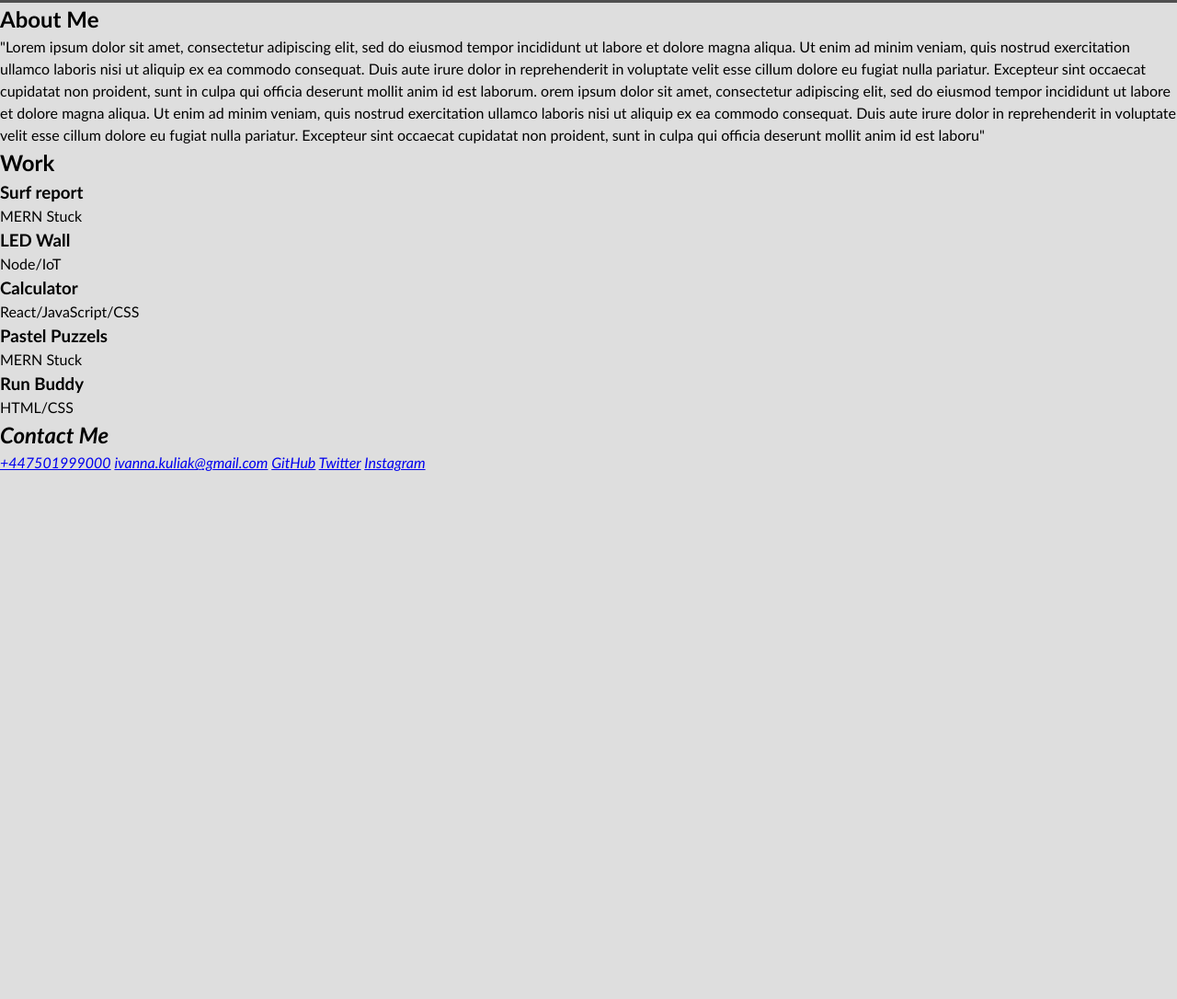
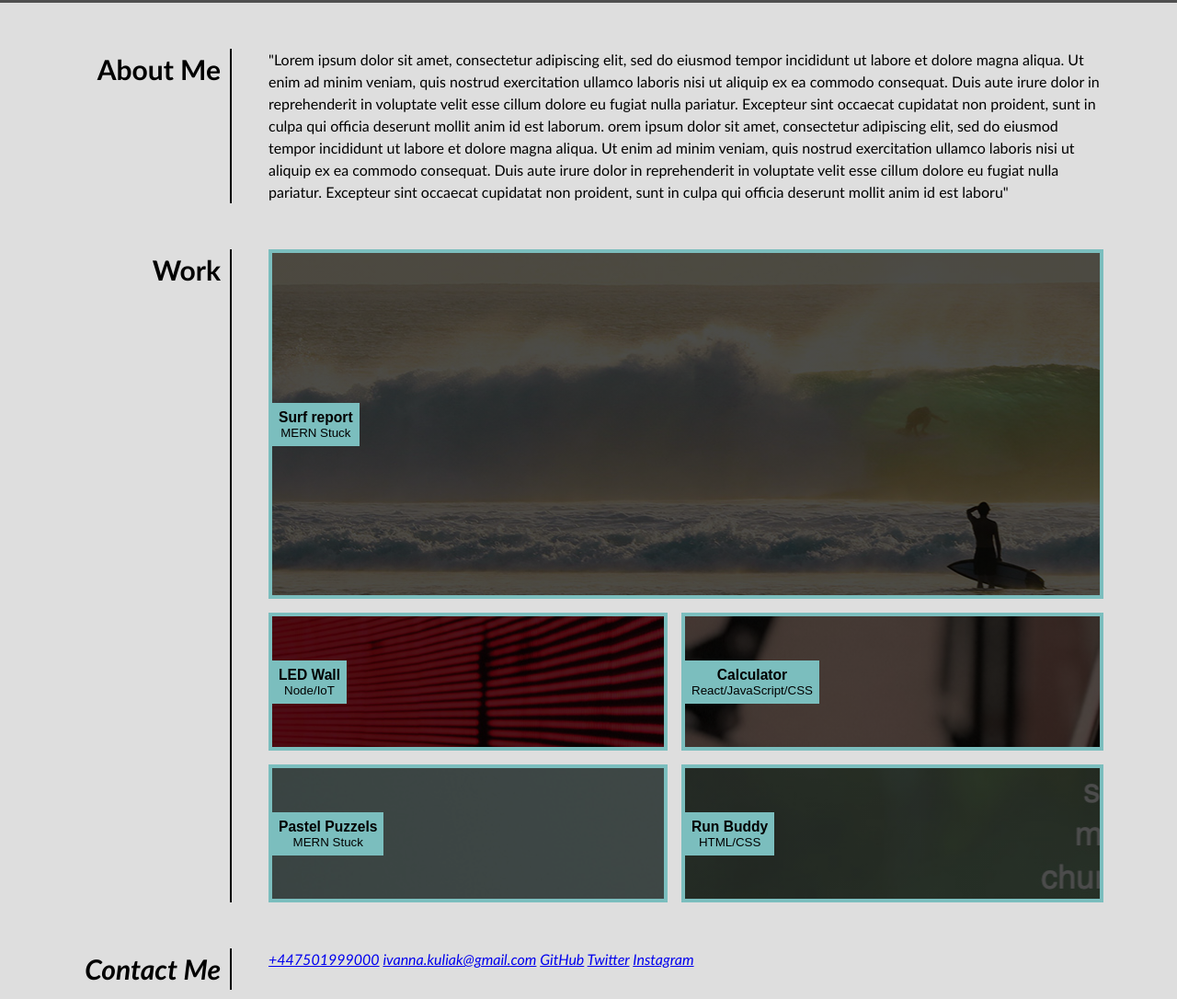
Before and after one commit to Ivanna0803/module-2-portfolio, a plain HTML site: page index.html in a window 1280 px wide. Shown: the part 316-1402 px from the top of the page at 92% size. Before the commit the page ends 831 px from the top, so only its background shows below. Drawn offline with Linux system fonts and the light colour scheme; grey boxes are pictures that could not be loaded.

Commit message:
add content to main section

```diff
--- a/css/style.css
+++ b/css/style.css
@@ -69,3 +69,110 @@ nav ul li a {
   padding-inline: 10px;
   color: antiquewhite;
 }
+
+.page-section {
+  display: flex;
+  flex-direction: row;
+  align-content: stretch;
+  justify-content: flex-start;
+  align-items: stretch;
+  margin: 10px;
+  padding-top: 40px;
+  padding-right: 50px;
+}
+
+.page-section h2 {
+  width: 20%;
+  margin-right: 40px;
+  float: left;
+  border-right: solid 2px;
+  font-size: 30px;
+  text-align: right;
+  padding-right: 10px;
+}
+
+.page-section-content {
+  width: 75%;
+}
+
+.grid-container {
+  display:grid;
+  gap: 15px;
+}
+
+.container1,
+.container2,
+.container3,
+.container4,
+.container5 {
+  border: 4px solid rgb(123, 190, 190);
+}
+
+.container1 {
+  grid-column: 1/5;
+  height: 380px;
+  background-image: linear-gradient(rgba(0, 0, 0, 0.7), rgba(0, 0, 0, 0.7)), url(../images/02-portfolio-4.jpg);
+  background-position: left;
+}
+
+.container1:hover {
+  background-image: url(../images/02-portfolio-4.jpg);
+}
+
+.container2 {
+  grid-row: 2;
+  grid-column: 1/3;
+  height: 150px;
+  background-image: linear-gradient(rgba(0, 0, 0, 0.7), rgba(0, 0, 0, 0.7)), url(../images/02-portfolio-1.jpg);
+  background-position: left;
+}
+
+.container2:hover {
+  background-image: url(../images/02-portfolio-1.jpg);
+}
+
+.container3 {
+  grid-row: 2;
+  grid-column: 3/5;
+  height: 150px;
+  background-image: linear-gradient(rgba(0, 0, 0, 0.7), rgba(0, 0, 0, 0.7)), url(../images/02-portfolio-2.jpg);
+  background-position: left;
+
+}
+
+.container3:hover {
+  background-image: url(../images/02-portfolio-2.jpg);
+}
+
+.container4 {
+  grid-row: 3;
+  grid-column: 1/3;
+  height: 150px;
+  background-image: linear-gradient(rgba(0, 0, 0, 0.7), rgba(0, 0, 0, 0.7)), url(../images/02-portfolio-3.jpg);
+  background-position: left;
+
+}
+
+.container4:hover {
+  background-image: url(../images/02-portfolio-3.jpg);
+}
+
+.container5 {
+  grid-row: 3;
+  grid-column: 3/5;
+  height: 150px;
+  background-image: linear-gradient(rgba(0, 0, 0, 0.7), rgba(0, 0, 0, 0.7)), url(../images/02-run-buddy.jpg);
+  background-position: left;
+
+}
+
+.container5:hover {
+  background-image: url(../images/02-run-buddy.jpg);
+}
+
+.button-text {
+  background-color: rgb(123, 190, 190);
+  text-align: center;
+  padding: 7px;
+  float: left;
+}
--- a/index.html
+++ b/index.html
@@ -34,7 +34,7 @@
 
   <main class="page-wrapper">
     <!-- about me -->
-    <section class="page-section" id="about">
+    <section class="page-section" id="about-me">
       <h2>About Me</h2>
       <p class="page-section-content">"Lorem ipsum dolor sit amet, consectetur adipiscing elit, sed do eiusmod tempor incididunt ut labore et dolore magna aliqua. Ut enim ad minim veniam, quis nostrud exercitation ullamco laboris nisi ut aliquip ex ea commodo consequat. Duis aute irure dolor in reprehenderit in voluptate velit esse cillum dolore eu fugiat nulla pariatur. Excepteur sint occaecat cupidatat non proident, sunt in culpa qui officia deserunt mollit anim id est laborum. orem ipsum dolor sit amet, consectetur adipiscing elit, sed do eiusmod tempor incididunt ut labore et dolore magna aliqua. Ut enim ad minim veniam, quis nostrud exercitation ullamco laboris nisi ut aliquip ex ea commodo consequat. Duis aute irure dolor in reprehenderit in voluptate velit esse cillum dolore eu fugiat nulla pariatur. Excepteur sint occaecat cupidatat non proident, sunt in culpa qui officia deserunt mollit anim id est laboru"</p>
     </section>
@@ -42,37 +42,44 @@
     <!-- portfolio container -->
     <section class="page-section" id="work">
       <h2>Work</h2>
-      <div class="page-section-content">
-
-        <div>
+      <div class="page-section-content grid-container">
+        <button class="container1">
+          <div class="button-text">
             <h3>Surf report</h3>
             <p>MERN Stuck</p>
           </div>
+        </button>
 
-        <div>
+        <button class="container2">
+          <div class="button-text">
             <h3>LED Wall</h3>
             <p>Node/IoT</p>
           </div>
+        </button>
 
-        <div>
+        <button class="container3">
+          <div class="button-text">
             <h3>Calculator</h3>
             <p>React/JavaScript/CSS</p>
           </div>
+        </button>
 
-        <div>
+        <button class="container4">
+          <div class="button-text">
             <h3>Pastel Puzzels</h3>
             <p>MERN Stuck</p>
           </div>
+        </button>
 
-        <div>
+        <button class="container5">
+          <div class="button-text">
             <h3>Run Buddy</h3>
             <p>HTML/CSS</p>
           </div>
-
+        </button>
       </div>
     </section>
   </main>
-
 
     <!-- contact -->
   <footer class="page-wrapper">
```
Lines whose indentation alone changed are shown as unchanged.
